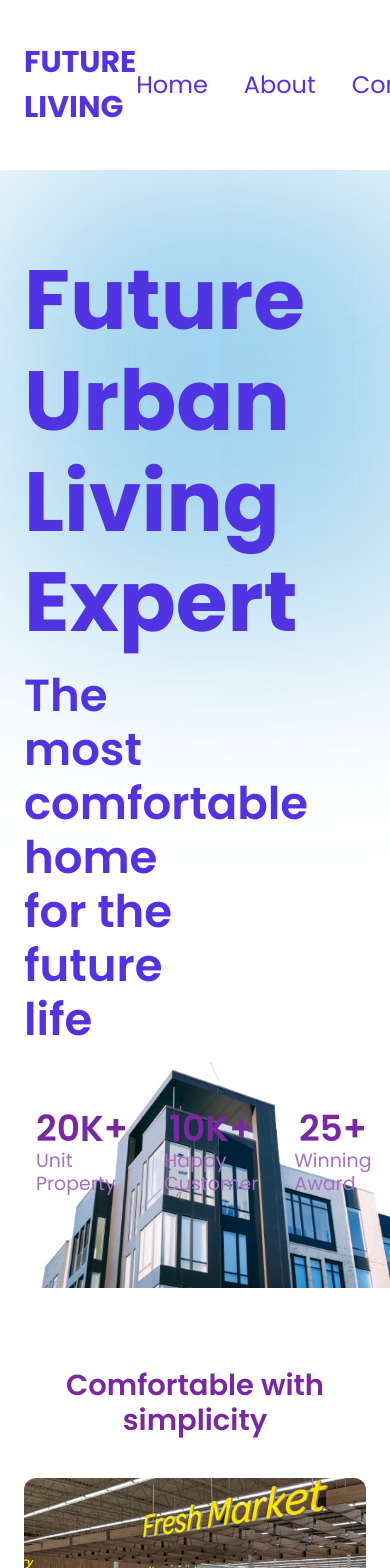
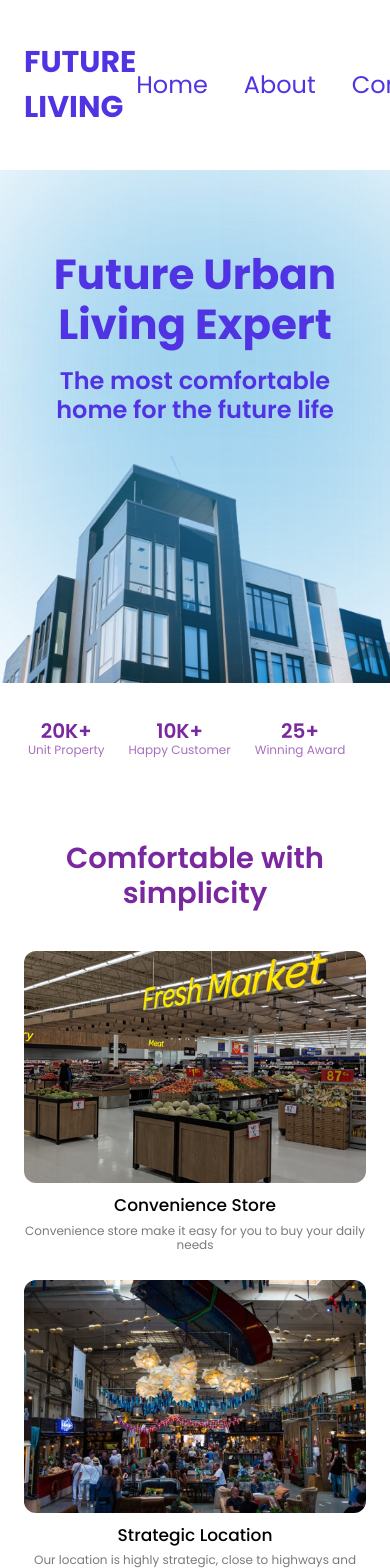
Before and after one commit to raymondtju/future-living, a Next.js app: page / in a window 390 px wide. Shown: the top 1568 px of the page. Built offline with nearby package versions, Linux system fonts and the light colour scheme; what prettier-plugin-tailwindcss would draw is missing.

Commit message:
style: image to responsive

```diff
--- a/components/home/Hero.tsx
+++ b/components/home/Hero.tsx
@@ -21,13 +21,8 @@ const heroInfo = [
 
 function Hero() {
   return (
-    <div className="relative overflow-hidden py-20">
-      <Image
-        className="absolute bottom-0 -right-[10%] overflow-hidden bg-clip-content"
-        src={front}
-        alt="front"
-      />
-
+    <>
+      <div className="relative pt-20 overflow-hidden md:pt-20 md:pb-20">
         <div
           style={{
             background: `rgba(64, 165, 221, 0.3)`,
@@ -37,26 +32,29 @@ function Hero() {
         ></div>
 
         <div
-        style={{ background: `rgba(64, 165, 221, 0.3)`, filter: `blur(100px)` }}
+          style={{
+            background: `rgba(64, 165, 221, 0.3)`,
+            filter: `blur(100px)`,
+          }}
           className="absolute inset-y-0 right-0 h-[368px] w-[368px]"
         ></div>
 
         <Layout>
-        <div className="w-6/12">
-          <h1 className="text-17xl font-bold text-Primary-100">
+          <div className="w-auto md:w-6/12">
+            <h1 className="font-bold text-center text-11xl text-Primary-100 md:text-left md:text-17xl">
               Future Urban Living Expert
             </h1>
-          <h2 className="mt-4 text-12xl font-semibold text-Primary-100">
+            <h2 className="mt-4 text-5xl font-semibold text-center text-Primary-100 md:text-left md:text-12xl">
               The most comfortable home for the future life
             </h2>
-          <div className="mt-12">
+            <div className="hidden mt-12 md:flex">
               <div className="flex gap-3">
                 {heroInfo.map((info, index) => (
                   <div className="flex flex-col p-3" key={index}>
-                  <span className="mx-auto text-10xl font-semibold text-Secondary-100">
+                    <span className="mx-auto text-3xl font-semibold text-Secondary-100 md:text-10xl">
                       {info.title}
                     </span>
-                  <span className="mx-auto text-2xl text-Secondary-80">
+                    <span className="mx-auto text-[12px] text-Secondary-80 md:text-2xl">
                       {info.subtitle}
                     </span>
                   </div>
@@ -65,7 +63,29 @@ function Hero() {
             </div>
           </div>
         </Layout>
+        <Image
+          className="bottom-0 -right-[10%] mt-8 flex w-full max-w-screen-md justify-center overflow-hidden bg-clip-content md:absolute md:mt-0"
+          src={front}
+          alt="front"
+        />
       </div>
+      <Layout>
+        <div className="flex mt-8 md:hidden">
+          <div className="flex gap-4">
+            {heroInfo.map((info, index) => (
+              <div className="flex flex-col p-1 text-center" key={index}>
+                <span className="mx-auto text-3xl font-semibold text-Secondary-100 md:text-10xl">
+                  {info.title}
+                </span>
+                <span className="mx-auto text-[12px] text-Secondary-80 md:text-2xl">
+                  {info.subtitle}
+                </span>
+              </div>
+            ))}
+          </div>
+        </div>
+      </Layout>
+    </>
   );
 }
 
```
Lines whose indentation alone changed are shown as unchanged.
